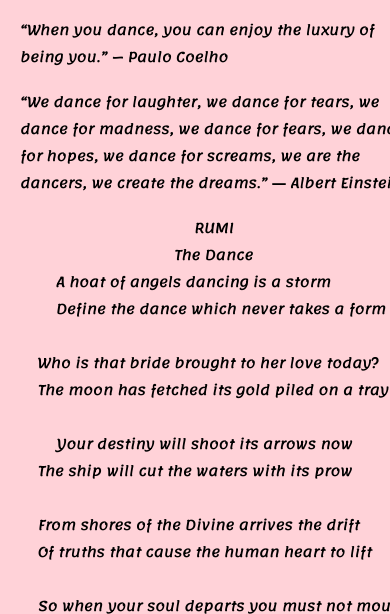
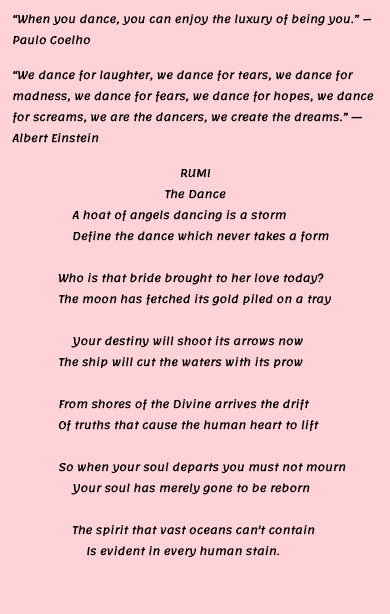
Before and after one commit to me-harshil/dance-website, a plain HTML site: page index.html in a window 390 px wide. Shown: the part 503-1117 px from the top of the page. Drawn offline with Linux system fonts and the light colour scheme.

Commit message:
media query

```diff
--- a/style.css
+++ b/style.css
@@ -42,7 +42,7 @@
 #secImg {
     height: 1200px;
     width: auto;
-    background: url("https://source.unsplash.com/1600x1200/?dance, actress") no-repeat center;
+    background: url("https://source.unsplash.com/1600x1200/?dance") no-repeat center;
     background-size: inherit;
     display: flex;
     align-items: center;
@@ -224,15 +224,15 @@
         font-size: 12.2px;
     }
     #secImg {
-      background: url("https://source.unsplash.com/400x400/?dance, actress")
+      background: url("https://source.unsplash.com/400x400/?dance")
         no-repeat center;
       height: 25rem;
       font-size: 24px;
       background-size: cover;
     }
-    #secArt {
-      padding: 20px;
-      font-size: 9px;
+    .quotes {
+      padding: 12px;
+      font-size: 7px;
     }
     #about, #join, #contact, #photos{
             padding-top: 120px;
```
